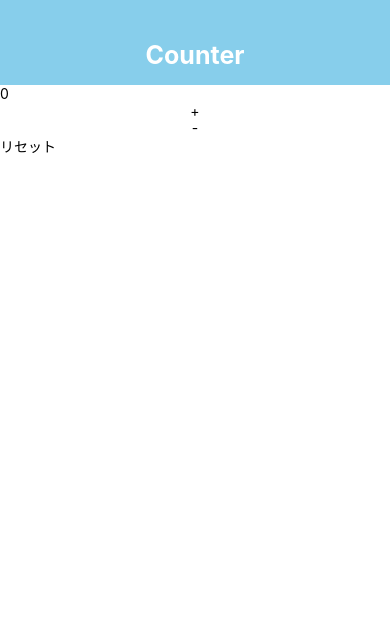
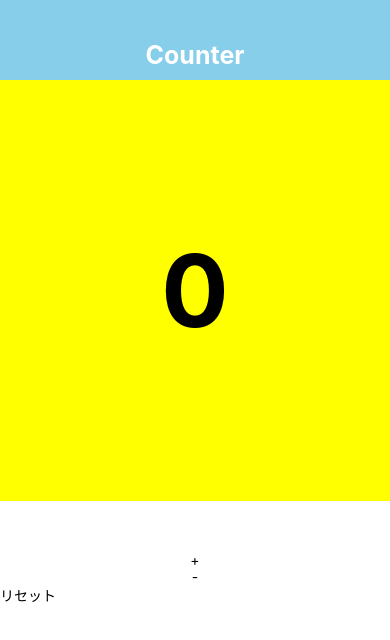
Before and after one commit to YutaYotsumoto/CounterApp, a React Native app: screen / in a window 390 px wide. Shown: the top 640 px of the page. Built offline with nearby package versions, Linux system fonts and the light colour scheme.

Commit message:
styleで親要素counterPart、子要素counterDigitを装飾 親要素counterPart＝＞paddingTop,PaddingButtom,marginButtom,backgroundColor 子要素counterDigit＝＞fontsize,fontweight,textalign

```diff
--- a/src/screens/Screen.js
+++ b/src/screens/Screen.js
@@ -11,8 +11,8 @@ const Screen = () => {
         <Text style={styles.headerText}>Counter</Text>
       </View>
 
-      <View>
-        <Text>0</Text>
+      <View style={styles.counterPart}>
+        <Text style={styles.counterDigit}>0</Text>
       </View>
 
       <View>
@@ -40,7 +40,7 @@ const styles = StyleSheet.create({
     backgroundColor: 'tomato',
   },
   header: {
-    padding: 15,
+    padding: 10,
     width: '100%',
     backgroundColor: 'skyblue',
   },
@@ -49,7 +49,18 @@ const styles = StyleSheet.create({
     fontSize: 25,
     fontWeight: 'bold',
     textAlign: 'center',
-    marginTop: 25,
+    marginTop: 30,
+  },
+  counterPart: {
+    paddingTop: 150,
+    paddingBottom: 150,
+    backgroundColor: 'yellow',
+    marginBottom: 50,
+  },
+  counterDigit: {
+    fontWeight: 'bold',
+    fontSize: 100,
+    textAlign: 'center',
   },
   button: {
     color: 'black',
```
